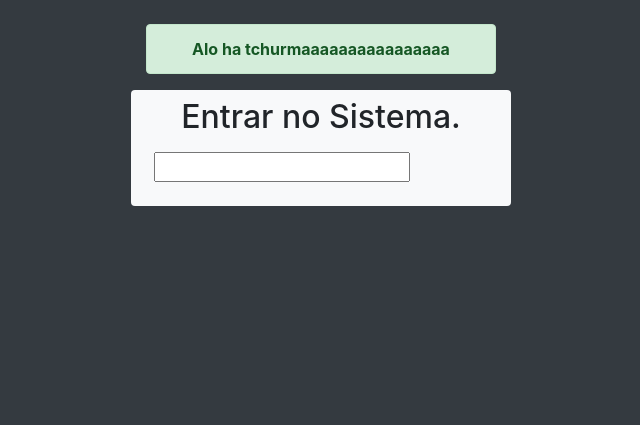
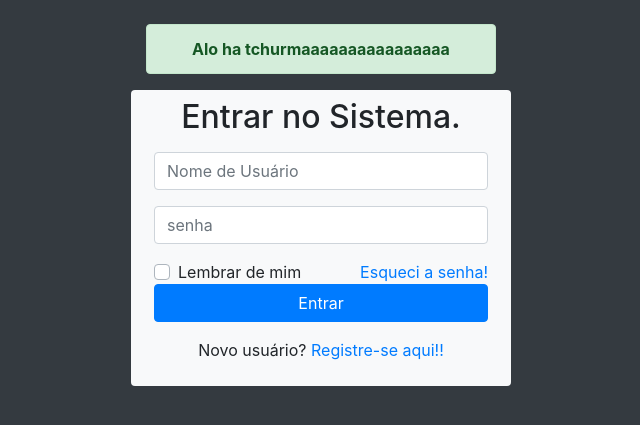
Before and after one commit to ArthurLuzz/login, a PHP site: page /login/ in a window 1280 px wide. Shown: the top 425 px of the page, without its empty margins (319-959 px from the left). Run offline with PHP 8.4, Linux system fonts and the light colour scheme.

Commit message:
Formulario de Login
closes #1

```diff
--- a/index.php
+++ b/index.php
@@ -16,7 +16,8 @@ abra a URL http://localhost/login/ no navegador fireFrox(Azul)
     <title>Sistema de login</title>
 </head>
 
-<body class="bg-dark">   <!-- Fundo escuro -->
+<body class="bg-dark">
+    <!-- Fundo escuro -->
     <main class="container mt-4">
         <section class="row">
             <div class="col-lg-4 offset-lg-4" id="alerta">
@@ -34,13 +35,45 @@ abra a URL http://localhost/login/ no navegador fireFrox(Azul)
                     Entrar no Sistema.
                 </h2>
                 <form action="#" method="post" class="p-2" id="formLogin">
+
                     <div class="form-group">
-                        <input type="text" name="" id="">
+                        <input type="text" name="nomeUsuario" id="nomeUsuario" placeholder="Nome de Usuário" class="form-control">
                     </div>
+
+                    <div class="form-group">
+                        <input type="password" name="senhaUsuario" id="senhaUsuario" placeholder="senha" class="form-control">
+                    </div>
+
+                    <div class="from-group">
+                        <div class="custom-control custom-checkbox">
+                            <input type="checkbox" name="lembrar" id="lembrar" class="custom-control-input">
+
+                            <label for="lembrar" class="custom-control-label">
+                                Lembrar de mim
+                            </label>
+
+                            <a href="#" class="float-right" id="btnEsqueci">
+                                Esqueci a senha!
+                            </a>
+                        </div>
+                    </div>
+
+                    <div class="form-group">
+                        <input type="submit" value="Entrar" name="bntEntrar" id="btnEntrar" class="btn btn-primary btn-block">
+                    </div>
+
+                    <div class="form-group">
+                        <p class="text-center">
+                            Novo usuário? <a href="#" id="btnRegistrar">
+                                Registre-se aqui!!
+                            </a>
+                        </p>
+                    </div>
+
                 </form>
             </div>
         </section>
-</main>
+    </main>
 
     <!-- Optional JavaScript -->
     <!-- jQuery first, then Popper.js, then Bootstrap JS -->
```
